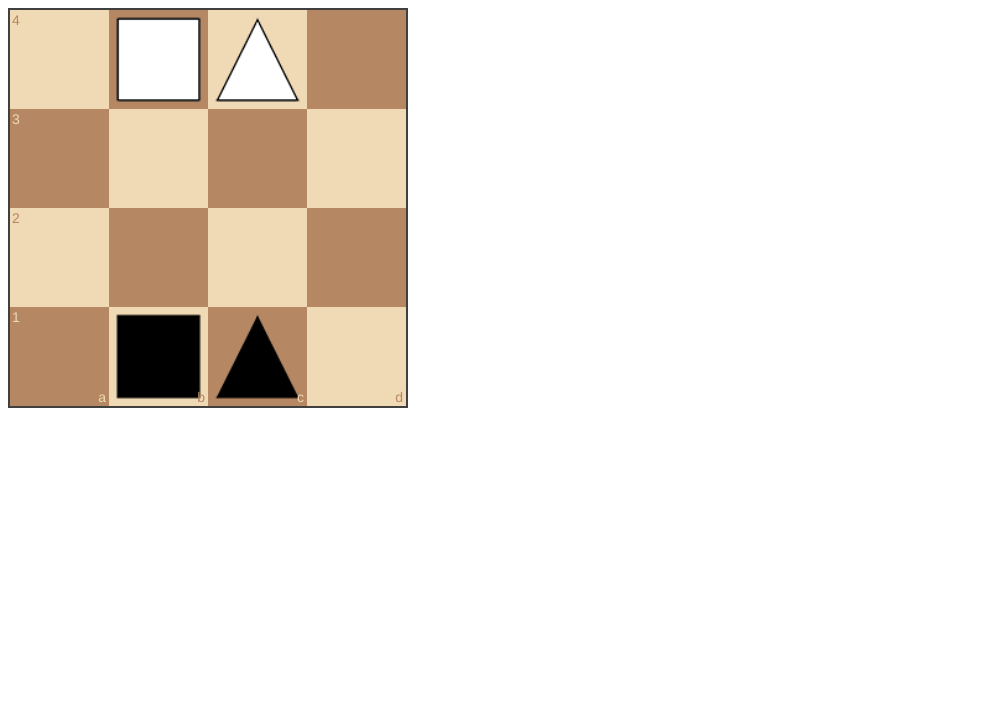
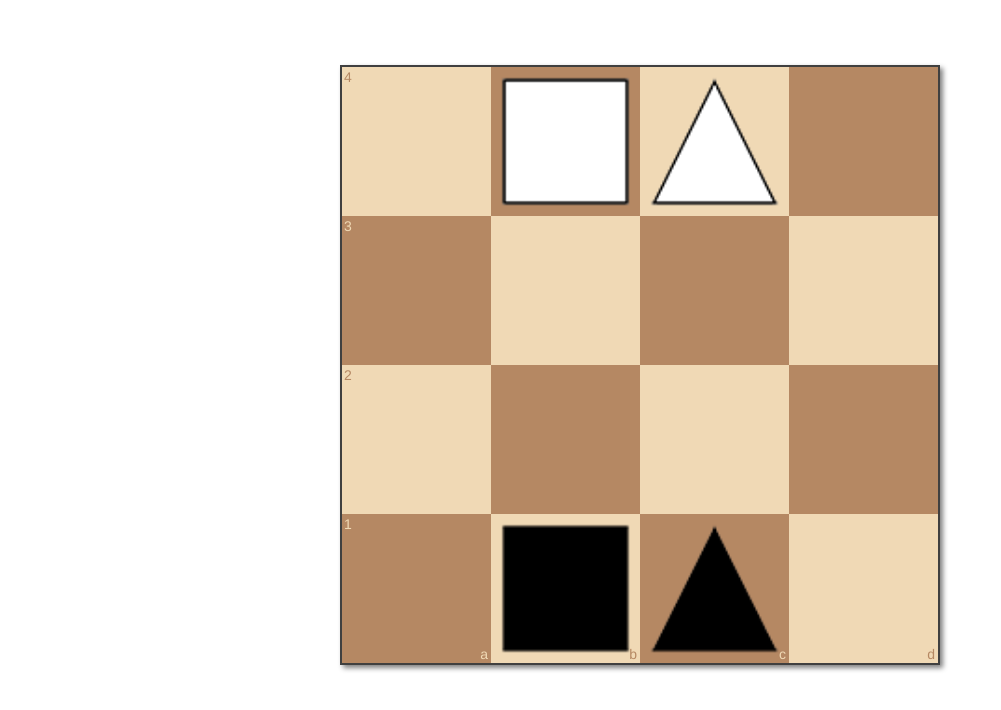
Before and after one commit to zd-mioc/Kontranto, a Django app: page /show_board in a window 1280 px wide. Shown: the top 710 px of the page, without its empty margins (0-1001 px from the left). Run offline with Django 3.2, Linux system fonts and the light colour scheme.

Commit message:
Centriranje ploce

```diff
--- a/Kontranto_backend/kontranto_igra/templates/kontranto_igra/board.html
+++ b/Kontranto_backend/kontranto_igra/templates/kontranto_igra/board.html
@@ -7,7 +7,7 @@
 </head>
 <body>
 
-<div id="board" style="width: 400px"></div>
+<div id="board", style="width: 600px; box-shadow: 3px 3px 5px grey; display: block; margin: auto; margin-top: 65px;"></div>
 
 <script src="{% static "kontranto_igra/jquery-3.4.1.min.js" %}"></script>
 <script src="{% static "kontranto_igra/chessboard.js" %}"></script>
```
